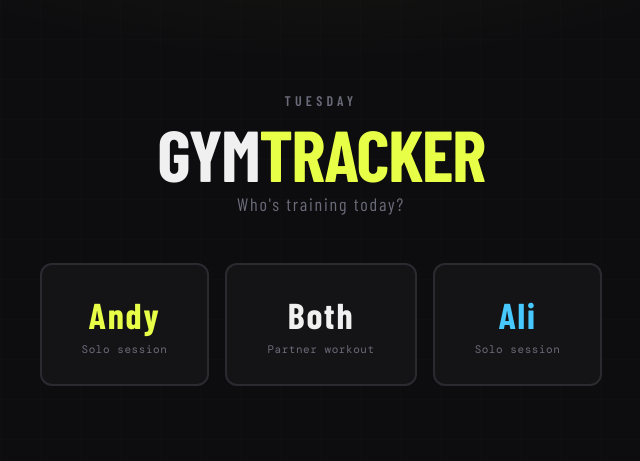
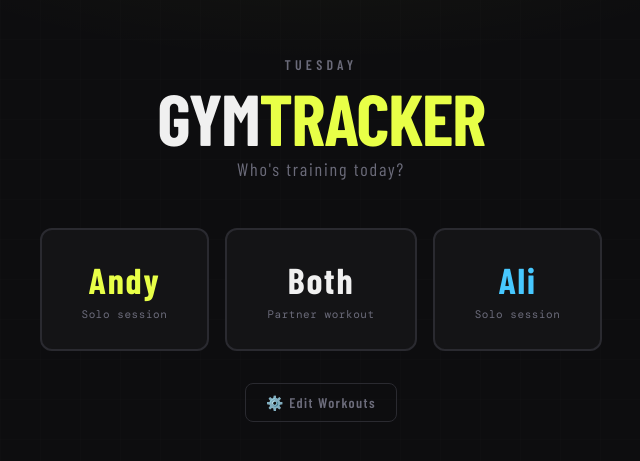
Before and after one commit to engineryllc/gym-tracker, a React (Vite) app in the folder gym-tracker/: page / in a window 1280 px wide. Shown: the part 161-622 px from the top of the page, without its empty margins (319-959 px from the left). Built offline with nearby package versions, Linux system fonts and the light colour scheme; a web font is replaced by a local one.

Commit message:
added 'edit workouts' button to home screen, and auto advance 8-6-4 weeks on workout complete

```diff
--- a/gym-tracker/package.json
+++ b/gym-tracker/package.json
@@ -1,7 +1,7 @@
 {
   "name": "gym-tracker",
   "private": true,
-  "version": "0.0.0",
+  "version": "0.0.1",
   "type": "module",
   "scripts": {
     "dev": "vite",
--- a/gym-tracker/src/App.css
+++ b/gym-tracker/src/App.css
@@ -59,6 +59,9 @@ input:focus, select:focus, textarea:focus { border-color: var(--accent); }
 .btn-andy .btn-label { color: var(--andy); }
 .btn-ali .btn-label { color: var(--ali); }
 .btn-both .btn-label { color: var(--text); }
+.session-footer { margin-top: 32px; }
+.session-admin-btn { background: transparent; color: var(--text-muted); border: 1px solid var(--border); border-radius: 8px; padding: 10px 20px; font-family: var(--font-display); font-size: 14px; font-weight: 600; letter-spacing: 0.1em; cursor: pointer; transition: all 0.15s; }
+.session-admin-btn:hover { color: var(--accent); border-color: var(--accent); background: rgba(232,255,71,0.08); }
 
 .gym-view { height: 100vh; display: flex; flex-direction: column; overflow: hidden; }
 .gym-topbar { display: flex; align-items: center; justify-content: space-between; padding: 10px 20px; border-bottom: 1px solid var(--border); flex-shrink: 0; background: var(--surface); }
--- a/gym-tracker/src/components/ExerciseCard.jsx
+++ b/gym-tracker/src/components/ExerciseCard.jsx
@@ -102,11 +102,16 @@ export default function ExerciseCard({
 async function finishExercise(allSets) {
   setAllDone(true)
 
-    // Check 1RM bump for Andy's main lift
-    if (isMainLift && shouldBump1RM(allSets[allSets.length - 1]?.repsCompleted, cycleWeek)) {
-      const newMax = mainLiftProgress.one_rep_max + 5
+  if (isMainLift) {
+    const lastReps = allSets[allSets.length - 1]?.repsCompleted
+    const bumped = shouldBump1RM(lastReps, cycleWeek)
+    const nextWeek = cycleWeek >= 4 ? 1 : cycleWeek + 1
+
+    const updates = { cycle_week: nextWeek }
+    if (bumped) updates.one_rep_max = mainLiftProgress.one_rep_max + 5
+
     await supabase.from('main_lift_progress')
-        .update({ one_rep_max: newMax })
+      .update(updates)
       .eq('user_id', userId)
       .eq('exercise_id', exercise.id)
   }
--- a/gym-tracker/src/components/SessionSelect.jsx
+++ b/gym-tracker/src/components/SessionSelect.jsx
@@ -26,6 +26,11 @@ export default function SessionSelect({ onSelect }) {
             <span className="btn-sub">Solo session</span>
           </button>
         </div>
+        <div className="session-footer">
+          <button className="session-admin-btn" onClick={() => window.location.href = '/admin'}>
+            ⚙️ Edit Workouts
+          </button>
+        </div>
       </div>
     </div>
   )
```
Lines whose indentation alone changed are shown as unchanged.
